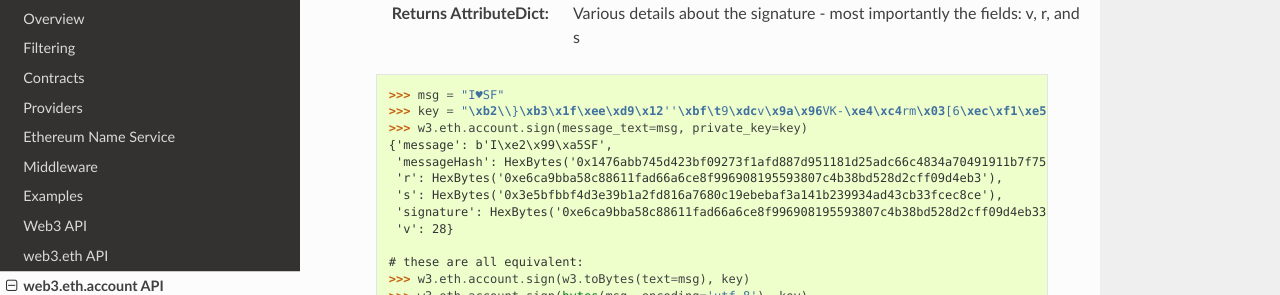
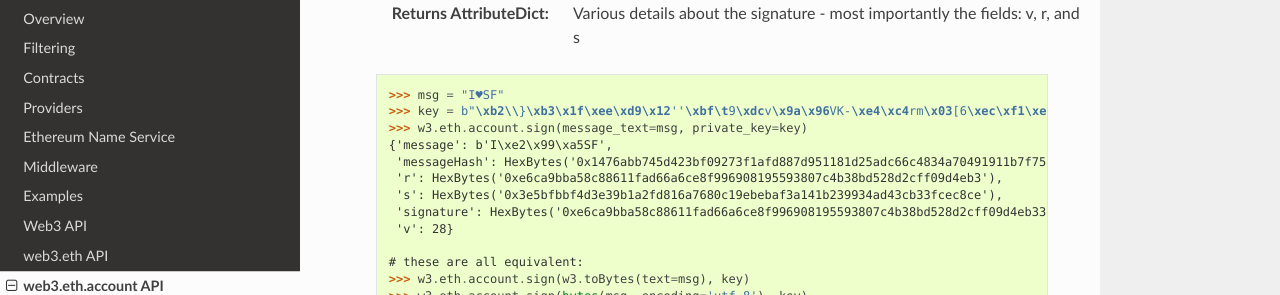
Before and after one commit to shuziren/web3.py, a Sphinx documentation site: the page built from docs/web3.eth.account.rst, in a window 1280 px wide and 900 px high, scrolled down 2643 px. Shown: the part 156-451 px from the top of the window. Built offline with Sphinx 7.4.7 and the Read the Docs theme 2.0.0, drawn with Linux system fonts in a browser that asks for light colours.

```diff
--- a/docs/web3.eth.account.rst
+++ b/docs/web3.eth.account.rst
@@ -156,7 +156,7 @@ The following methods are available on the ``Web3.eth.account`` namespace.
     .. code-block:: python
 
         >>> msg = "I♥SF"
-        >>> key = "\xb2\\}\xb3\x1f\xee\xd9\x12''\xbf\t9\xdcv\x9a\x96VK-\xe4\xc4rm\x03[6\xec\xf1\xe5\xb3d"
+        >>> key = b"\xb2\\}\xb3\x1f\xee\xd9\x12''\xbf\t9\xdcv\x9a\x96VK-\xe4\xc4rm\x03[6\xec\xf1\xe5\xb3d"
         >>> w3.eth.account.sign(message_text=msg, private_key=key)
         {'message': b'I\xe2\x99\xa5SF',
          'messageHash': HexBytes('0x1476abb745d423bf09273f1afd887d951181d25adc66c4834a70491911b7f750'),
```
